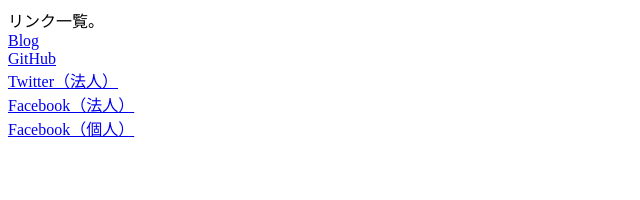
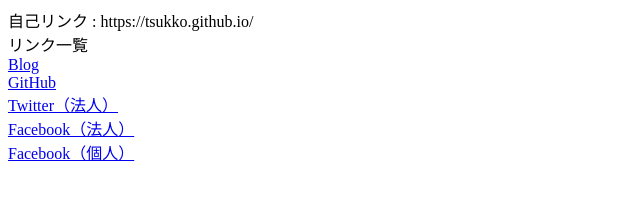
Before and after one commit to tsukko/tsukko.github.io, a plain HTML site: page index.html in a window 1280 px wide. Shown: the whole page, without its empty margins (0-640 px from the left). Drawn offline with Linux system fonts and the light colour scheme.

Commit message:
自己リンクがわかるように追加

```diff
--- a/index.html
+++ b/index.html
@@ -4,7 +4,8 @@
     <title>リンク一覧</title>
   </head>
   <body>
-    リンク一覧。<br>
+    自己リンク : https://tsukko.github.io/ <br>
+    リンク一覧<br>
     <a href= "https://blog.integrityworks.co.jp" target="_blank" >Blog</a><br>
     <a href= "https://github.com/tsukko" target="_blank" >GitHub</a><br>
     <a href= "https://twitter.com/norizou_iws" target="_blank" >Twitter（法人）</a><br>
```
